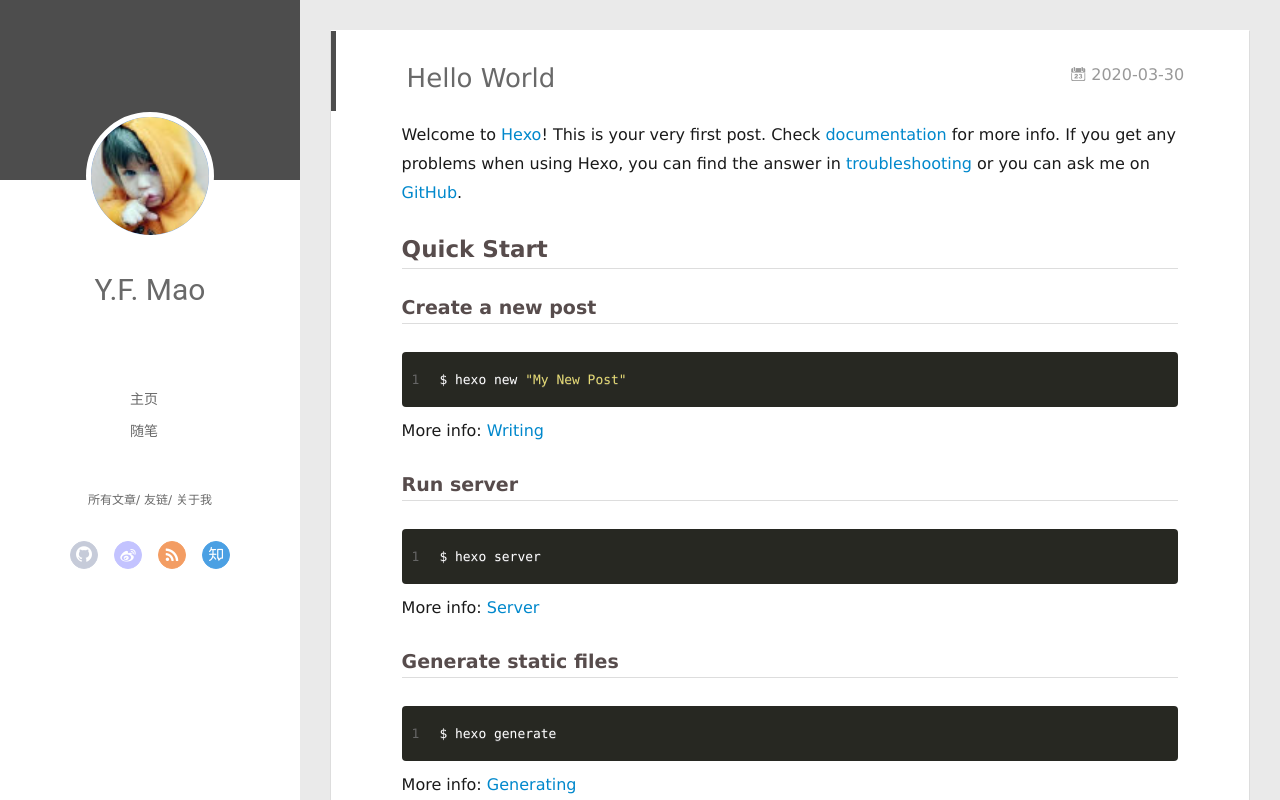
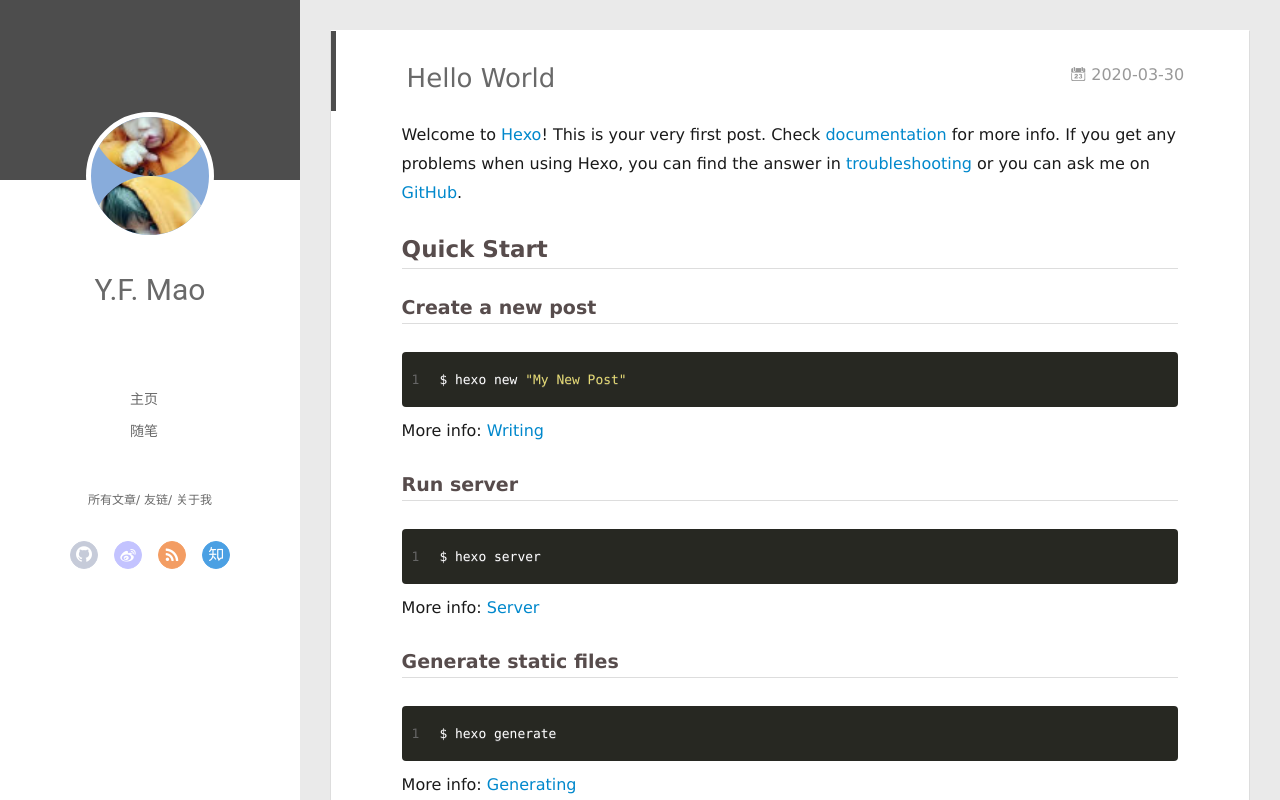
Before and after one commit to MambaMao/MambaMao.github.io, a plain HTML site: page 2020/03/30/hello-world/index.html in a window 1280 px wide. Drawn offline with nearby package versions, Linux system fonts and the light colour scheme; some packages are replaced by stand-ins of ours; no server answers.

Commit message:
Site updated: 2020-03-30 22:11:34

```diff
--- a/2020/03/30/hello-world/index.html
+++ b/2020/03/30/hello-world/index.html
@@ -47,6 +47,7 @@
 	<header id="header" class="inner">
 		<a href="/" class="profilepic">
 			<img src="/img/mao.png" class="js-avatar show">
+            <img src="/img/mao.png" class="js-avatar show" style="width: 100%;height: 100%;opacity: 1;">
 		</a>
 		<hgroup>
 		  <h1 class="header-author"><a href="/">Y.F. Mao</a></h1>
```
Also changed, not shown: 2020/03/30/hello/index.html (+1 -0 lines), archives/2020/03/index.html (+1 -0 lines), archives/2020/index.html (+1 -0 lines), archives/index.html (+1 -0 lines), categories/hexo/index.html (+1 -0 lines), categories/index.html (+1 -0 lines), index.html (+1 -0 lines), tags/This-is-my-life/index.html (+1 -0 lines), tags/index.html (+1 -0 lines).
